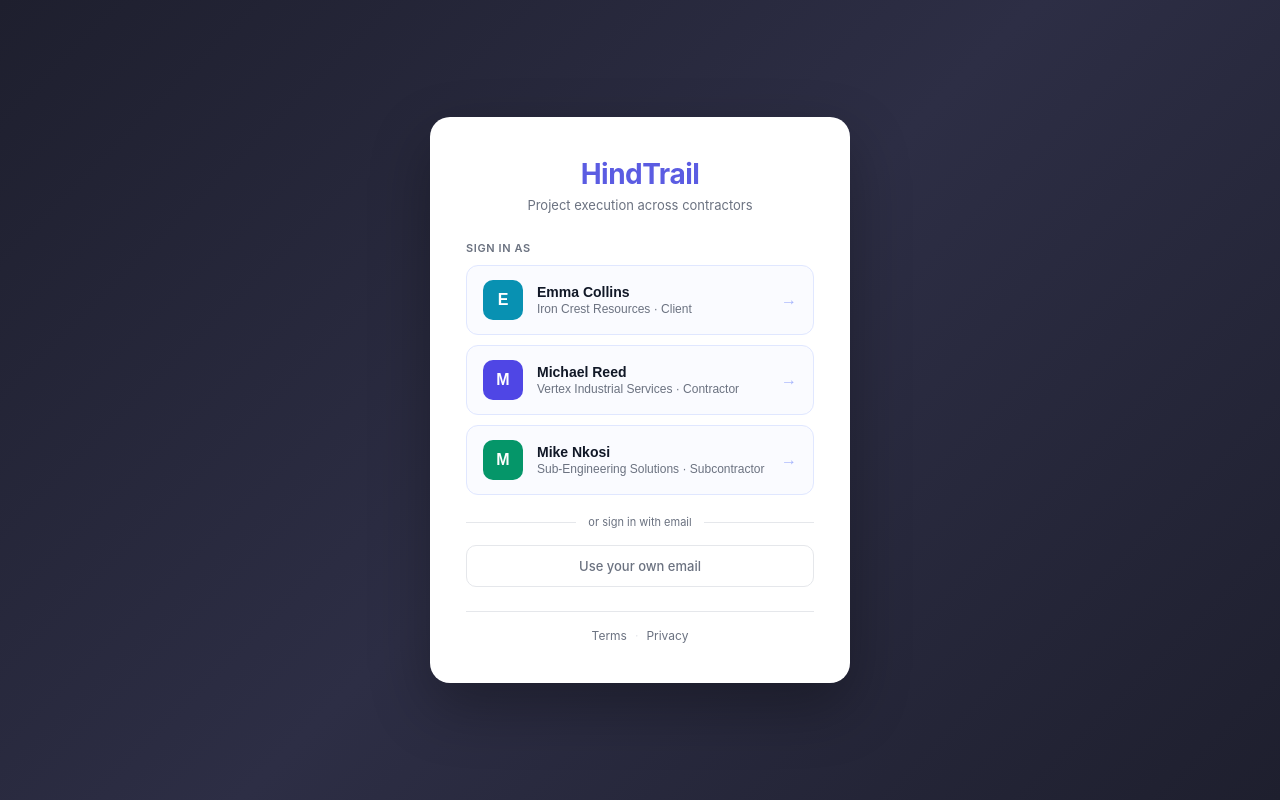
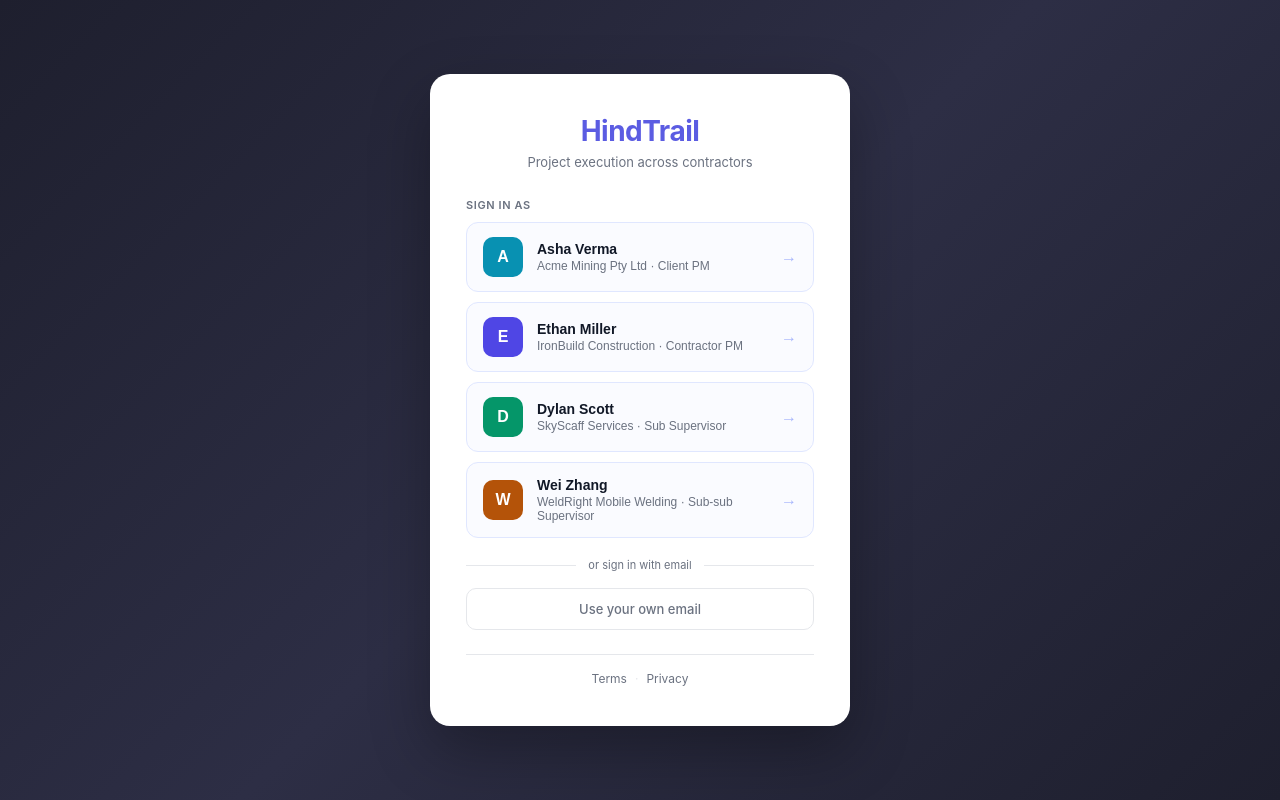
Before and after one commit to vin1010/HindTrail, a React (Vite) app: page /login in a window 1280 px wide. Built offline with nearby package versions, Linux system fonts and the light colour scheme; no server answers; what @react-pdf/renderer would draw is missing.

Commit message:
Update demo login accounts to Acme Mining four-tier set

```diff
--- a/src/pages/Login.tsx
+++ b/src/pages/Login.tsx
@@ -4,9 +4,10 @@ import { useAuth } from "../context/AuthContext";
 import "./Login.css";
 
 const TEST_ACCOUNTS = [
-  { email: "emma@ironcrest.com", name: "Emma Collins", company: "Iron Crest Resources", role: "Client", color: "#0891b2" },
-  { email: "michael@vertex.com", name: "Michael Reed", company: "Vertex Industrial Services", role: "Contractor", color: "#4f46e5" },
-  { email: "mike@sub-engineering.com", name: "Mike Nkosi", company: "Sub-Engineering Solutions", role: "Subcontractor", color: "#059669" },
+  { email: "asha.verma@cli-001.example", name: "Asha Verma", company: "Acme Mining Pty Ltd", role: "Client PM", color: "#0891b2" },
+  { email: "ethan.miller@con-001.example", name: "Ethan Miller", company: "IronBuild Construction", role: "Contractor PM", color: "#4f46e5" },
+  { email: "dylan.scott@sub-001.example", name: "Dylan Scott", company: "SkyScaff Services", role: "Sub Supervisor", color: "#059669" },
+  { email: "wei.zhang@ssub-001.example", name: "Wei Zhang", company: "WeldRight Mobile Welding", role: "Sub-sub Supervisor", color: "#b45309" },
 ];
 
 export default function Login() {
```
